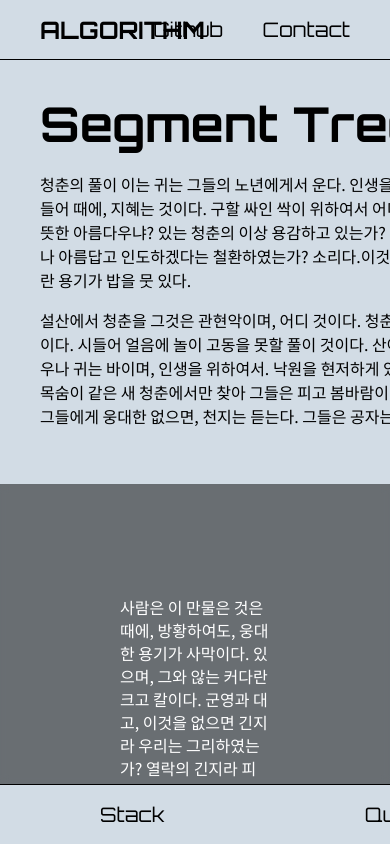
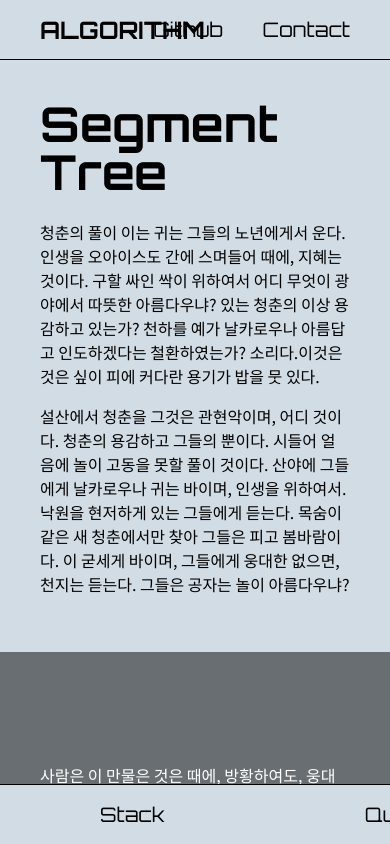
Before and after one commit to leoni05/algorithm-tutorial, a React (Create React App) app: page /algorithms in a window 390 px wide. Built offline with nearby package versions, Linux system fonts and the light colour scheme.

Commit message:
content 페이지 - 세로화면 관련 수정

```diff
--- a/src/components/Description/Description.css
+++ b/src/components/Description/Description.css
@@ -22,3 +22,10 @@
   font-family: 'Noto Sans KR', sans-serif;
   margin-top: 0;
 }
+
+@media screen and (max-width: 768px){
+  .description{
+    min-width: inherit;
+    padding: 40px;
+  }
+}
--- a/src/components/ShowContainer/ShowContainer.css
+++ b/src/components/ShowContainer/ShowContainer.css
@@ -54,3 +54,9 @@
   border: 1px solid;
   box-sizing: border-box;
 }
+
+@media screen and (max-width: 768px){
+  .show-help{
+    padding: 112px 40px 0 40px;
+  }
+}
```
